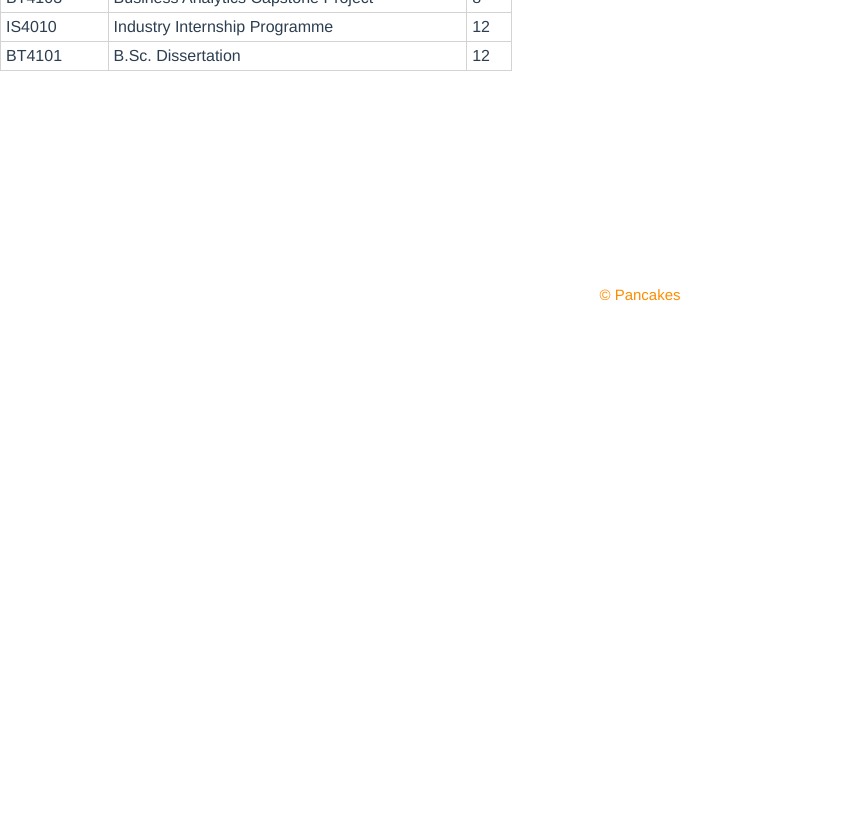
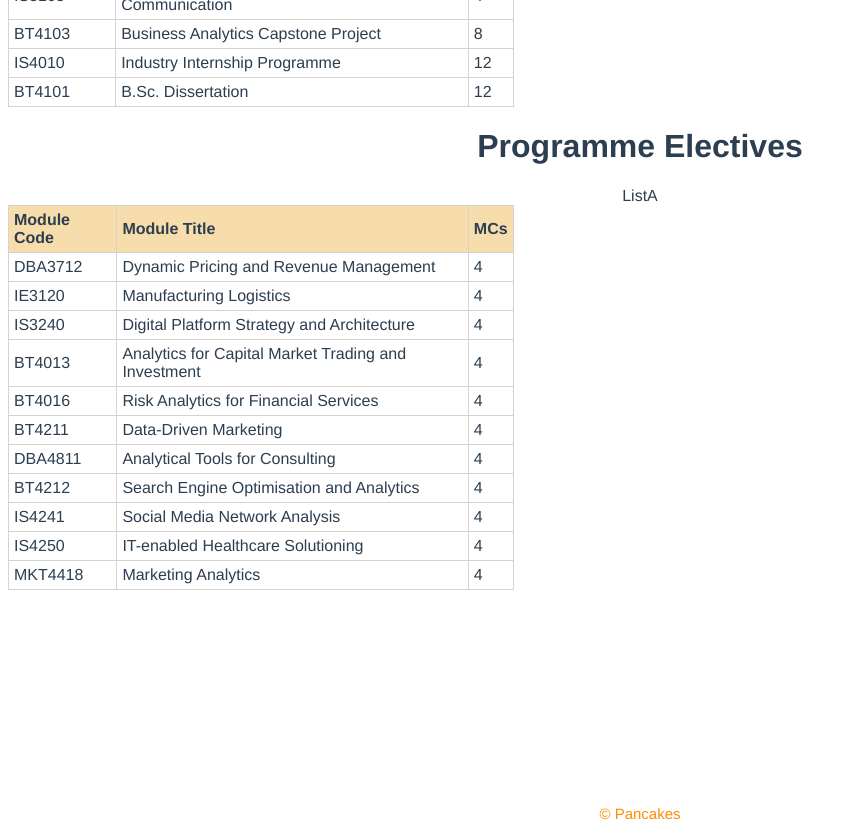
Before and after one commit to hongquan97/project_pancakes, a Vue app: page / in a window 1280 px wide. Shown: the part 1100-1937 px from the top of the page, without its empty margins (0-865 px from the left). Before the commit the page ends 1403 px from the top, so only its background shows below. Built offline with nearby package versions, Linux system fonts and the light colour scheme.

Commit message:
ExternalWebpages

```diff
--- a/package.json
+++ b/package.json
@@ -21,7 +21,8 @@
     "eslint-plugin-vue": "^6.1.2",
     "node-sass": "^4.13.1",
     "sass-loader": "^8.0.2",
-    "vue-template-compiler": "^2.6.11"
+    "vue-template-compiler": "^2.6.11",
+    "webpack": "^4.41.6"
   },
   "eslintConfig": {
     "root": true,
--- a/src/App.vue
+++ b/src/App.vue
@@ -12,7 +12,7 @@ import NUStudyHeader from './components/NUStudyHeader.vue'
 import Logo from './components/Logo.vue'
 import CourseSelection from './components/CourseSelection.vue'
 import CompletedBox from './components/CompletedBox.vue'
-import CMProgressBar from './components/CM_Progress.vue'
+//import CMProgressBar from './components/CM_Progress.vue'
 export default {
   name: 'App',
   components: {
@@ -20,7 +20,7 @@ export default {
     Logo,
     'cse-sel': CourseSelection,
     'cmpl-box': CompletedBox,
-    CMProgressBar
+   // CMProgressBar
   }
 }
 </script>
--- a/src/components/CompletedBox.vue
+++ b/src/components/CompletedBox.vue
@@ -1,5 +1,5 @@
 <template>
-  <div>
+  <div><br><br>
     Completed Module Code:
     <input type="text" maxlength="8" v-model="Module"/>
     <input type="button" value="Enter" v-on:click="CheckModule()"/>
@@ -20,13 +20,15 @@
       <div id="GE">
         <b>General Electives</b>
       </div>
-      <External :Module = "CoreModule"></External>
+      <External :CoreModule = "CoreModule"/>
+      <External2 :PeModule = "PeModule"/>
 
   </div>
 </template>
 
 <script>
-import External from './ExternalWebpage.vue'
+import External from './ExternalWebpage_Core.vue'
+import External2 from './ExternalWebpage_PE.vue'
 
 export default {
   data() {
@@ -34,6 +36,7 @@ export default {
       CompletedCore: [],
       Module: "",
       CoreModule:"",
+      PeModule:"",
       PE: [],
       CompletedPE: [],
       CompletedGE: [],
@@ -41,11 +44,16 @@ export default {
       UC_CM_Count: 84,
       UC_PE_Count: 24,
       UC_UE_Count: 32,
-      UC_GE_Count: 20
+      UC_GE_Count: 20,
+      Core: ["BT1101", "CS1010S", "EC1301", "IS1103", "MA1101R",
+      "MA1521", "MA1102R", "MKT1705X", "BT2101", "BT2102",
+      "CS2030", "CS2040", "IS2101", "ST2334", "BT3102", "BT3103",
+       "IS3103", "BT4103", "IS4010", "BT4101"]
     }
   },
   components:{
-    External
+    External,
+    External2
 
   },
 
@@ -54,8 +62,8 @@ export default {
       const searchTerm = this.Module.toUpperCase().trim();
       if (searchTerm == "") {
         alert("Enter something!");
-      } else {
-        if (this.Core.indexOf(searchTerm) != -1) {
+      }
+      if (this.Core.indexOf(searchTerm) != -1 & this.CompletedCore.indexOf(searchTerm)==-1) {
           this.CompletedCore.push(searchTerm);
           this.UC_CM_Count-=4;
           this.CoreModule = searchTerm;
@@ -68,13 +76,18 @@ export default {
           // } else {
           //   this.UC_CM_Count -= 4;
           // }
-        } else {
-          if (searchTerm.substring(0, 2) == "GE") {
+          }
+
+      if (searchTerm.substring(0, 2) == "GE") {
             this.CompletedGE.push(searchTerm);
             this.UC_GE_Count -= 4;
           }
+      else{
+          //this.CompletedPE.push(searchTerm);
+          this.PeModule = searchTerm;
         }
-      }
+
+
 
       this.Module = "";
   }
--- a/src/components/ExternalWebpage.vue
+++ b/src/components/ExternalWebpage_Core.vue
@@ -26,7 +26,9 @@
 
 export default {
   props:{
-    Module: String
+    CoreModule:{
+      type: String
+    }
   },
   data() {
     return {
@@ -153,12 +155,12 @@ export default {
   },
 
   watch:{
-    Module: function(){
-      if(this.CompletedCore.index(this.Module) == -1){
-        this.CompletedCore.push(this.Module);
+    CoreModule: function(){
+      if(this.CompletedCore.indexOf(this.CoreModule) == -1){
+        this.CompletedCore.push(this.CoreModule);
         var list = this.courseList;
         for(let i = 0; i<list.length; i++){
-          if(list[i].modCode==this.Module){
+          if(list[i].modCode==this.CoreModule){
             list[i].Completed=true;
             break;
           }
--- /dev/null
+++ b/src/components/ExternalWebpage_PE.vue
@@ -0,0 +1,162 @@
+<template>
+<div>
+    <h1>Programme Electives</h1>
+
+    <div>  ListA
+        <table>
+            <tr>
+                <th>Module Code</th>
+                <th>Module Title</th>
+                <th>MCs</th>
+            </tr>
+
+            <tr v-for="mod in listA" :key="mod.modCode" v-bind:style="mod.Completed? 'opacity:0.5;': 'opacity:1;'">
+                <td>{{mod.modCode}}</td>
+                <td>{{mod.modTitle}}</td>
+                <td>{{mod.MCs}}</td>
+            </tr>
+        </table>
+
+    </div>
+</div>
+</template>
+
+<script>
+
+
+export default {
+  props:{
+    PeModule:{
+      type: String
+    }
+  },
+  data() {
+    return {
+    CompletedPe:[],
+    listA: [
+    {
+
+      modCode: "DBA3712",
+      modTitle: "Dynamic Pricing and Revenue Management",
+      MCs: 4,
+      Completed: false,
+      Specialisation: "None"
+    },
+    {
+      modCode: "IE3120",
+      modTitle: "Manufacturing Logistics",
+      MCs: 4,
+      Completed: false,
+      Specialisation: "None"
+    },
+    {
+      modCode: "IS3240",
+      modTitle: "Digital Platform Strategy and Architecture",
+      MCs: 4,
+      Completed: false,
+      Specialisation: "Marketing"
+    },
+    {
+      modCode: "BT4013",
+      modTitle: "Analytics for Capital Market Trading and Investment",
+      MCs: 4,
+      Completed: false,
+      Specialisation: "Financial"
+    },
+    {
+      modCode: "BT4016",
+      modTitle: "Risk Analytics for Financial Services",
+      MCs: 4,
+      Completed: false,
+      Specialisation: "Financial"
+    },
+    {
+      modCode: "BT4211",
+      modTitle: "Data-Driven Marketing",
+      MCs: 4,
+      Completed: false,
+      Specialisation: "Marketing"
+    },
+    {
+      modCode: "DBA4811",
+      modTitle: "Analytical Tools for Consulting",
+      MCs: 4,
+      Completed: false,
+      Specialisation: "None"
+    },
+    {
+      modCode: "BT4212",
+      modTitle: "Search Engine Optimisation and Analytics",
+      MCs: 4,
+      Completed: false,
+      Specialisation: "Marketing"
+    },
+    {
+      modCode: "IS4241",
+      modTitle: "Social Media Network Analysis",
+      MCs: 4,
+      Completed: false,
+      Specialisation: "Marketing"
+    },
+    {
+      modCode: "IS4250",
+      modTitle: "IT-enabled Healthcare Solutioning",
+      MCs: 4,
+      Completed: false,
+      Specialisation: "None"
+    },
+    {
+      modCode: "MKT4418",
+      modTitle: "Marketing Analytics",
+      MCs: 4,
+      Completed: false,
+      Specialisation: "None"
+    }]
+    }
+  },
+
+  methods:{
+  },
+
+  watch:{
+    PeModule: function(){
+      if(this.CompletedPe.indexOf(this.PeModule) == -1){
+        this.CompletedPe.push(this.PeModule);
+        var list = this.listA;
+        for(let i = 0; i<list.length; i++){
+          if(list[i].modCode==this.PeModule){
+            list[i].Completed=true;
+            break;
+          }
+        }
+      }
+    }
+
+  }
+}
+</script>
+
+<style scoped>
+table {
+  border-collapse: collapse;
+  width: 40%;
+}
+
+th {
+  background: #F7DCAC;
+}
+
+th, td {
+  border: 1px solid lightgrey;
+  text-align: left;
+  padding: 5px;
+}
+
+/* tr:nth-child(even) {
+  opacity: 0.5;
+} */
+
+tr:hover {
+  background-color: #dddddd;
+}
+</style>
```
Also changed, not shown: 1 other file (tests, documents, lock files or other folders).
